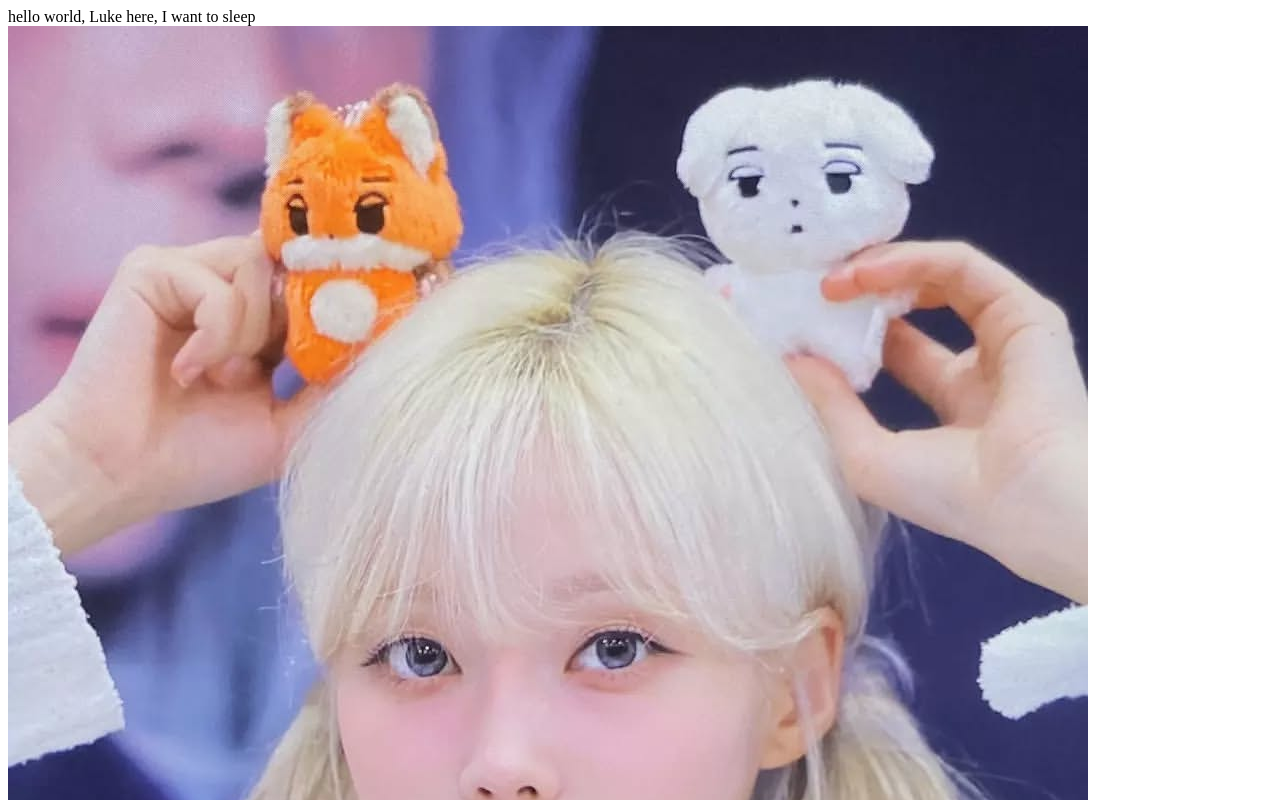
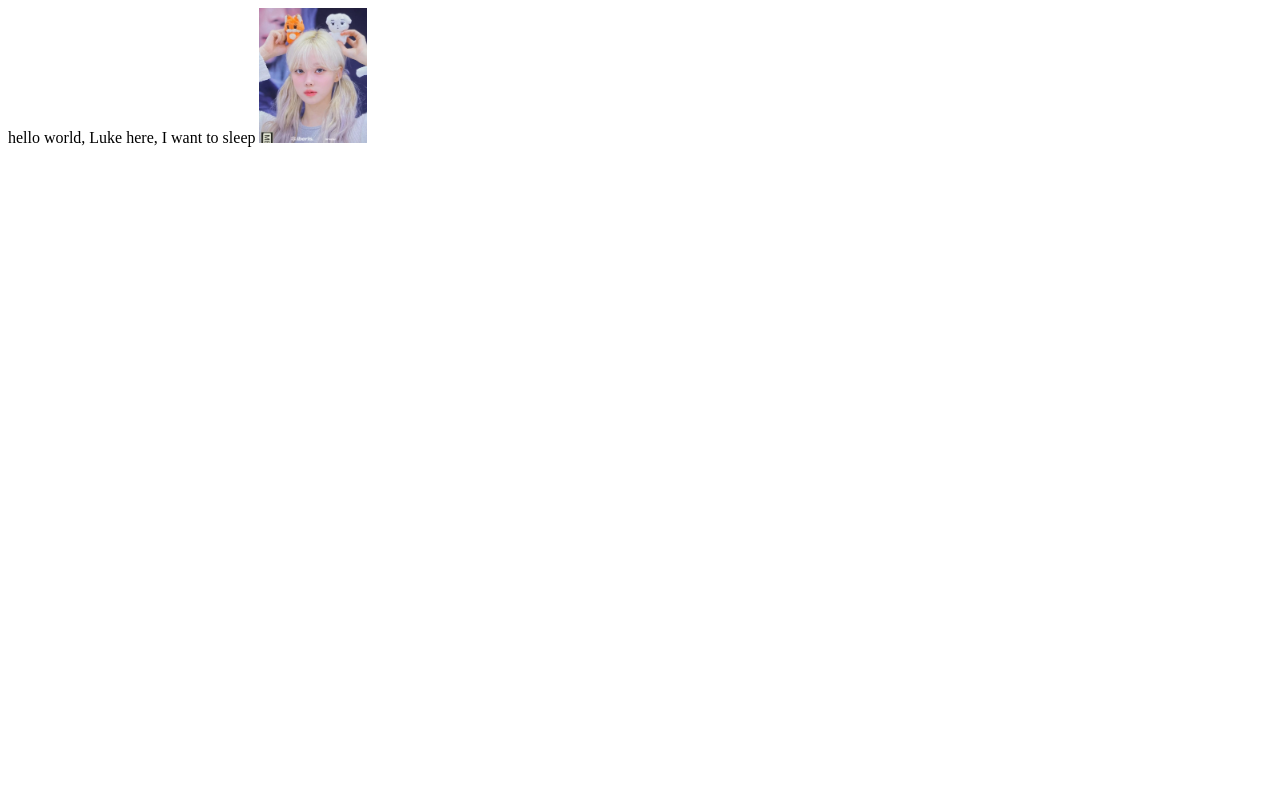
Before and after one commit to lukkk3333/blackberry, a plain HTML site: page index.html in a window 1280 px wide. Shown: the top 800 px of the page. Drawn offline with Linux system fonts and the light colour scheme.

Commit message:
Update index.html

```diff
--- a/index.html
+++ b/index.html
@@ -1,7 +1,7 @@
 <html>
   <body>
     hello world, Luke here, I want to sleep
-    <img src = "W.jpg" width=1080px height=1350px>
-  </body>body
+    <img src = "W.jpg" width=108px height=135px>
+  </body>
 
 </html>
```
